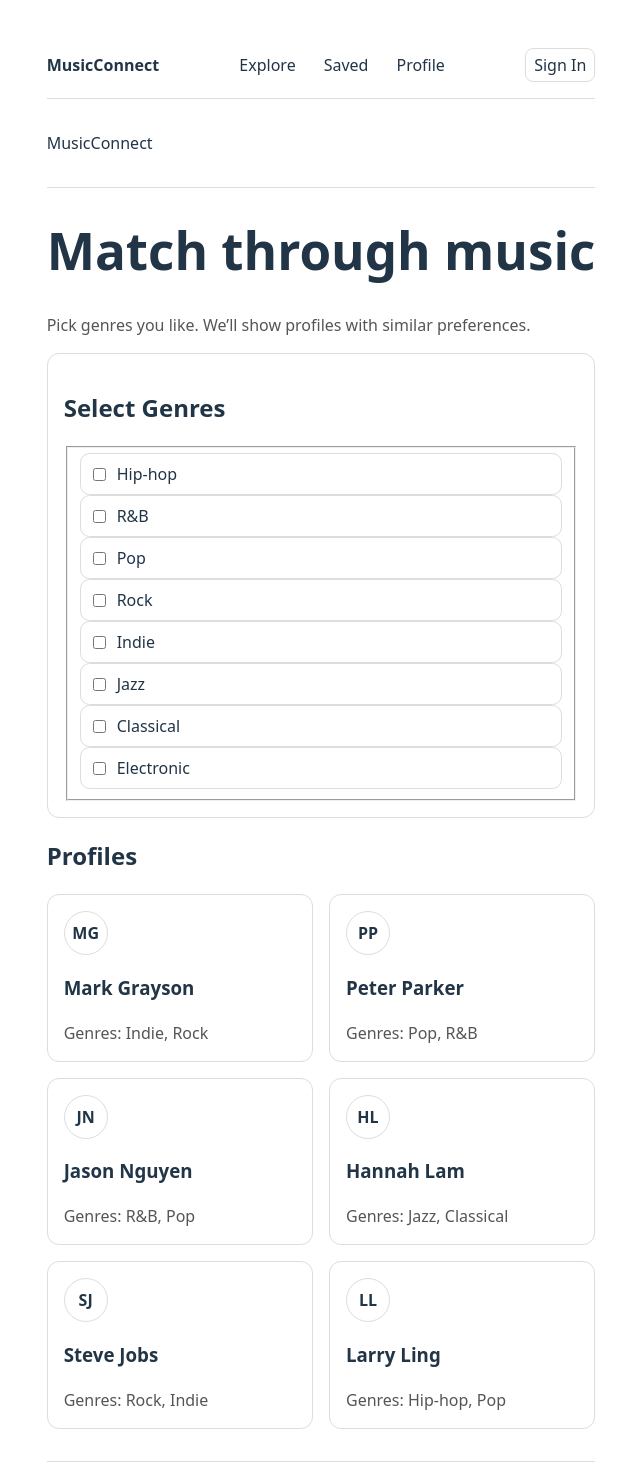
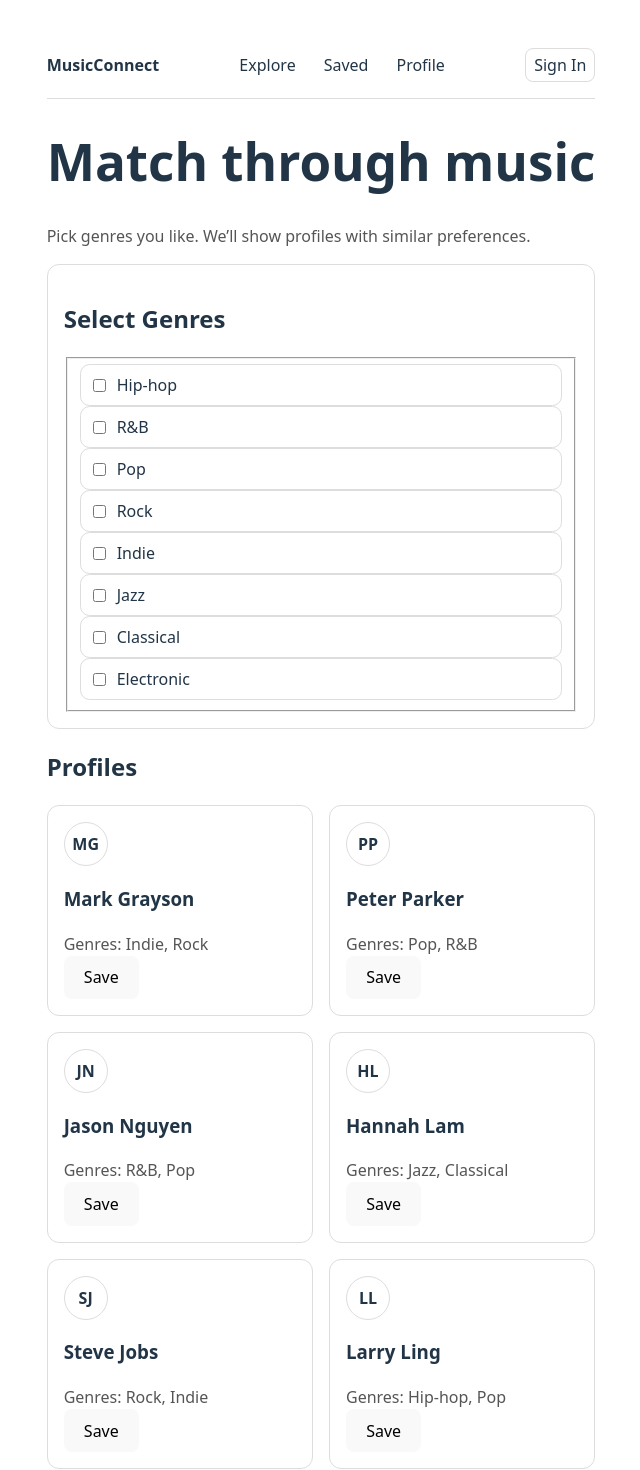
Before and after one commit to darianliang/assignment3, a React (Vite) app: page / in a window 1280 px wide. Shown: the top 1470 px of the page, without its empty margins (319-959 px from the left). Built offline with nearby package versions, Linux system fonts and the light colour scheme.

Commit message:
add useEffect logging

```diff
--- a/src/App.jsx
+++ b/src/App.jsx
@@ -1,4 +1,4 @@
-import { useState } from 'react'
+import { useEffect, useState } from 'react'
 import reactLogo from './assets/react.svg'
 import viteLogo from '/vite.svg'
 import './App.css'
@@ -21,17 +21,30 @@ function NavBar() {
   );
 }
 
-function ProfileCard({ profile }) {
+function ProfileCard({ profile, isSaved, onToggleSave }) {
   return (
     <li className="card">
       <article>
-        <p className="avatar" aria-hidden="true">{profile.initials}</p>
+        <p className="avatar" aria-hidden="true">
+          {profile.initials}
+        </p>
         <h3>{profile.name}</h3>
         <p className="meta">Genres: {profile.genresLabel}</p>
+
+        <button
+          type="button"
+          className="save-btn"
+          aria-pressed={isSaved}
+          aria-label={`${isSaved ? "Unsave" : "Save"} ${profile.name}`}
+          onClick={() => onToggleSave(profile.id)}
+        >
+          {isSaved ? "Saved" : "Save"}
+        </button>
       </article>
     </li>
   );
 }
+
 
 function App() {
 
@@ -54,6 +67,13 @@ function App() {
     { label: "Electronic", value: "electronic" }
   ]
   const [selectedGenres, setSelectedGenres] = useState([]);
+  useEffect(() => {
+    console.log("Selected genres:", selectedGenres);
+  }, [selectedGenres]);
+
+  function toggleSave(id) {
+    setSavedIds((prev) => (prev.includes(id) ? prev.filter((x) => x !== id) : [...prev, id]));
+  }
 
   function toggleGenre(genreValue) {
     setSelectedGenres(prevSelected => {
@@ -67,11 +87,6 @@ function App() {
   return (
     <>
       <NavBar />
-      <header className="site-header">
-        <div className="container">
-          <p className="brand">MusicConnect</p>
-        </div>
-      </header>
 
       <main id="main" className="container" tabIndex={-1}>
         <header className="page-header">
```
